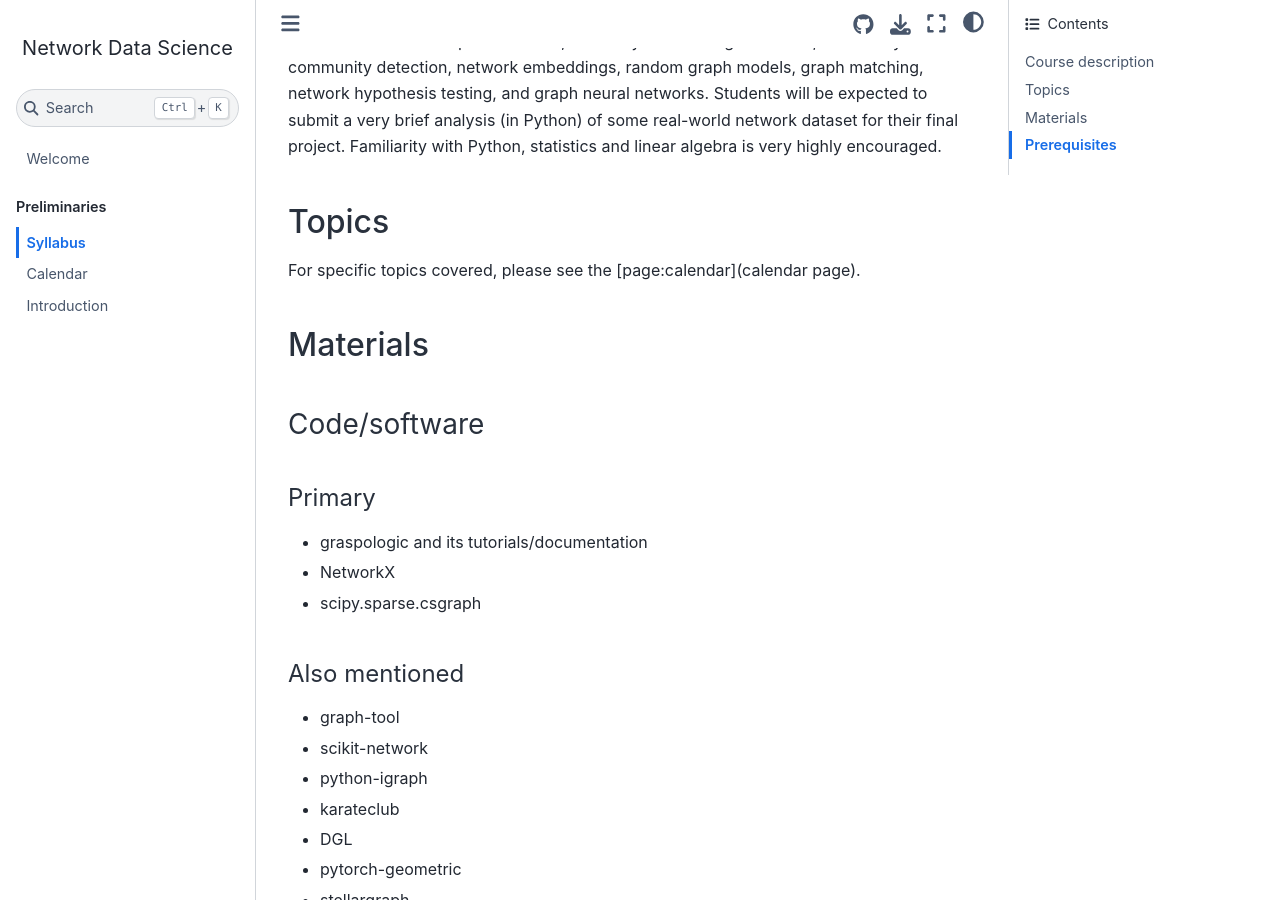
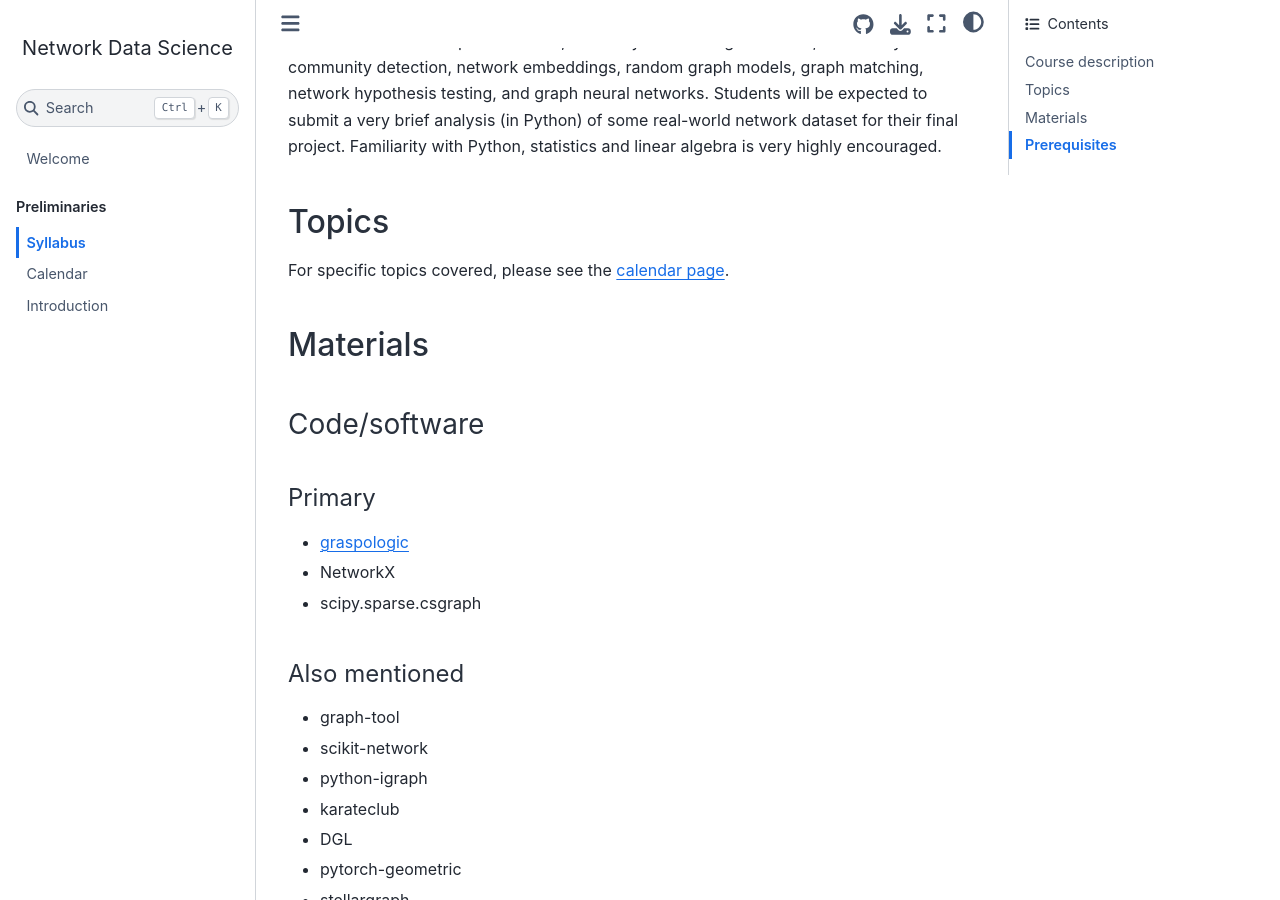
Before and after one commit to bdpedigo/networks-course, a Jupyter Book: the page built from docs/syllabus.md, in a window 1280 px wide and 900 px high, scrolled down 320 px. Built offline with Jupyter Book 1.0.4 settings and Sphinx 7.4.7 and the Sphinx Book theme 1.1.4, drawn with Linux system fonts in a browser that asks for light colours.

Commit message:
fix reference

```diff
--- a/docs/syllabus.md
+++ b/docs/syllabus.md
@@ -4,12 +4,12 @@
 Networks represent data by describing a set of objects and the relations between them. Networks are ubiquitous in many fields of science; for example, they have been used to represent include social interactions, relationships between genes or protein sequences, and the interconnectivity of neurons in the brain. This project-based course will introduce students to the process of analyzing real-world network data in Python. Topics covered will include network representations, centrality and ranking measures, modularity and community detection, network embeddings, random graph models, graph matching, network hypothesis testing, and graph neural networks. Students will be expected to submit a very brief analysis (in Python) of some real-world network dataset for their final project. Familiarity with Python, statistics and linear algebra is very highly encouraged.
 
 ## Topics
-For specific topics covered, please see the [page:calendar](calendar page).
+For specific topics covered, please see the [calendar page](page:calendar).
 
 ## Materials
 ### Code/software
 #### Primary
-- graspologic and its tutorials/documentation
+- [graspologic](https://github.com/microsoft/graspologic)
 - NetworkX
 - scipy.sparse.csgraph
 
```
